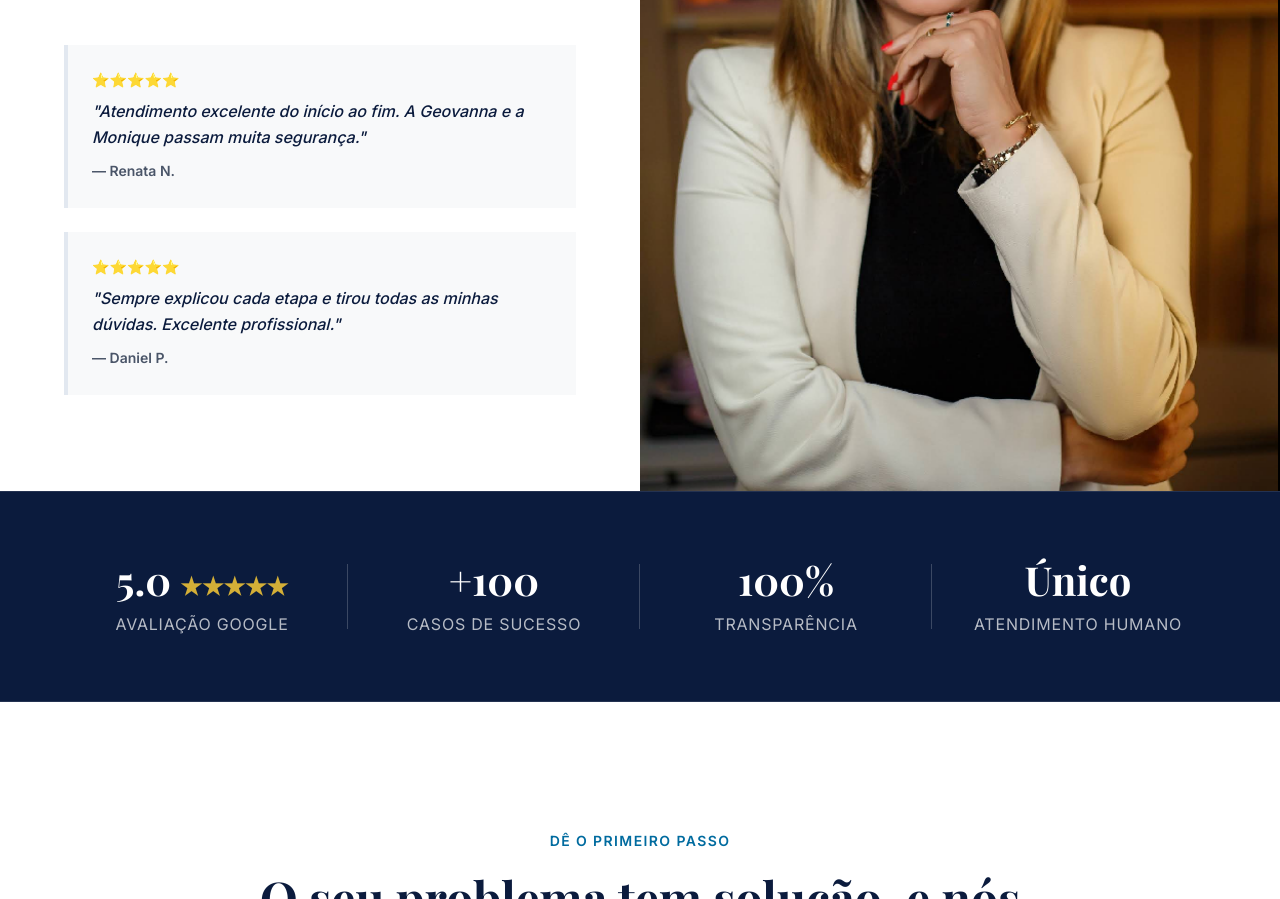
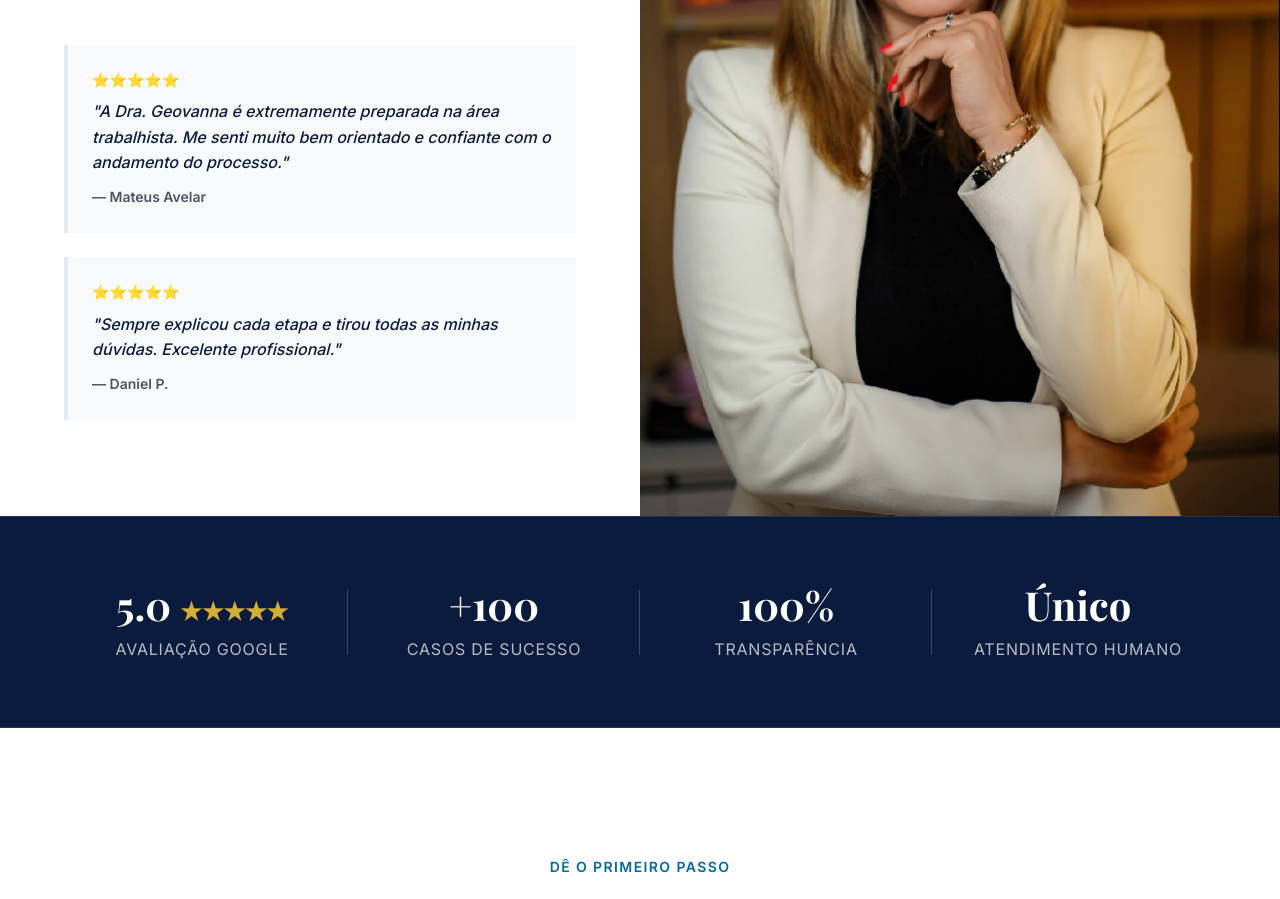
Before and after one commit to Parabocz/GeovannaGomes, a website built with Vite: page index.html in a window 1280 px wide. Shown: the part 1769-2668 px from the top of the page. Built offline with nearby package versions, Linux system fonts and the light colour scheme; some packages are replaced by stand-ins of ours.

Commit message:
content: replace Renata's review with Mateus Avelar's review

```diff
--- a/index.html
+++ b/index.html
@@ -82,8 +82,8 @@
           <div class="testimonials">
             <div class="testimonial-card">
               <div class="stars">⭐⭐⭐⭐⭐</div>
-              <p>"Atendimento excelente do início ao fim. A Geovanna e a Monique passam muita segurança."</p>
-              <span>— Renata N.</span>
+              <p>"A Dra. Geovanna é extremamente preparada na área trabalhista. Me senti muito bem orientado e confiante com o andamento do processo."</p>
+              <span>— Mateus Avelar</span>
             </div>
             <div class="testimonial-card">
               <div class="stars">⭐⭐⭐⭐⭐</div>
```
